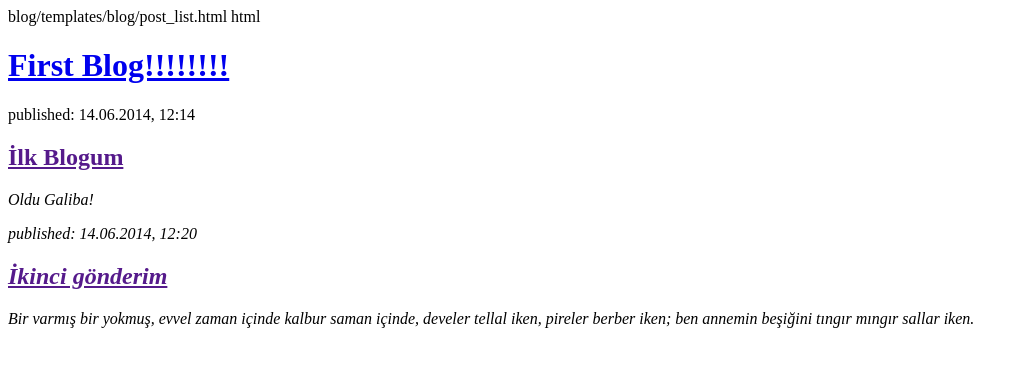
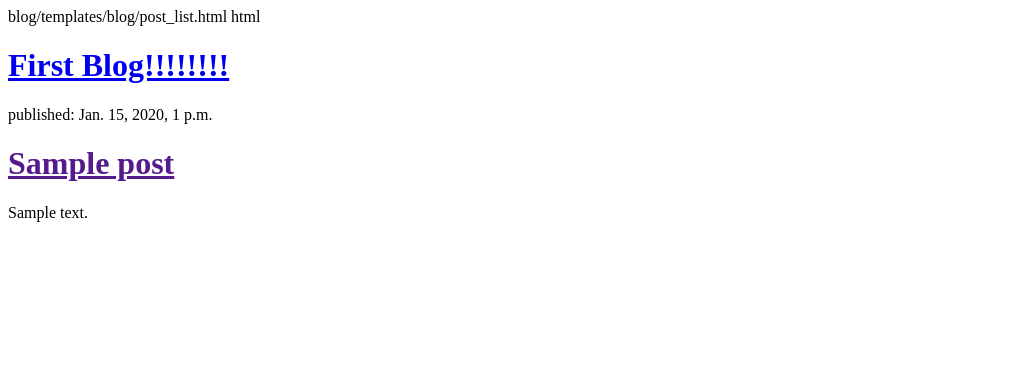
Before and after one commit to semihtuzunkan/blog, a Django app: page / in a window 1280 px wide. Shown: the top 367 px of the page, without its empty margins (0-1025 px from the left). Run offline with Django 3.2, Linux system fonts and the light colour scheme; tables that the repository leaves empty hold one stand-in row (values such as "Sample post").

Commit message:
Html v3 gonderılerı goster

```diff
--- a/blog/templates/blog/post_list.html
+++ b/blog/templates/blog/post_list.html
@@ -9,15 +9,13 @@ html
             <h1><a href="/">First Blog!!!!!!!!</a></h1>
         </div>
         <div>
-            <p>published: 14.06.2014, 12:14</p>
-            <h2><a href="">İlk Blogum</a></h2>
-            <p><em>Oldu Galiba! <em></p>
-        </div>
-
-        <div>
-            <p>published: 14.06.2014, 12:20</p>
-            <h2><a href="">İkinci gönderim</a></h2>
-            <p>Bir varmış bir yokmuş, evvel zaman içinde kalbur saman içinde, develer tellal iken, pireler berber iken; ben annemin beşiğini tıngır mıngır sallar iken.</p>
+            {% for post in posts %}
+                <div>
+        	    <p>published: {{ post.published_date }}</p>
+                    <h1><a href="">{{ post.title }}</a></h1>
+                    <p>{{ post.text|linebreaksbr }}</p>
+                </div>
+            {% endfor %}
         </div>
     </body>
 </html>
--- a/blog/views.py
+++ b/blog/views.py
@@ -1,6 +1,7 @@
 from django.shortcuts import render
-
-# Create your views here.
+from .models import Post
+from django.utils import timezone
 
 def post_list(request):
-    return render(request, 'blog/post_list.html', {})
+    posts = Post.objects.filter(published_date__lte=timezone.now()).order_by('published_date')
+    return render(request, 'blog/post_list.html', {'posts': posts})
```
